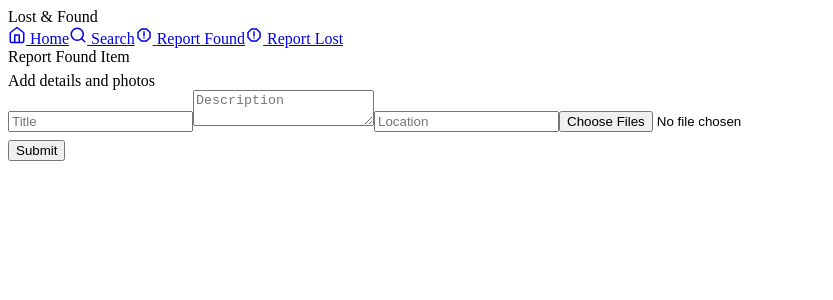
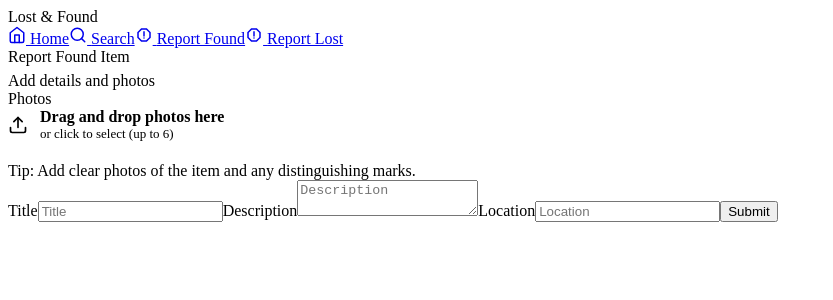
Before and after one commit to nikhil-m-star/LostAndFound, a React (Vite) app in the folder frontend/: page /report/found in a window 1280 px wide. Shown: the top 300 px of the page, without its empty margins (0-833 px from the left). Built offline with nearby package versions, Linux system fonts and the light colour scheme; the HTML template or start-up script is replaced by a standard one.

Commit message:
feat(ui): refined report forms - upload field, two-column layout; fix JSX nesting

```diff
--- a/frontend/src/App.css
+++ b/frontend/src/App.css
@@ -44,6 +44,23 @@ body { font-family: 'Poppins', Inter, system-ui, Arial, sans-serif; margin: 0; p
 .report-form button { padding: 10px 14px; background: var(--accent); color: black; border: none; border-radius: 8px; cursor: pointer; font-weight:700; transition: background .12s ease, transform .08s ease; }
 .report-form button:hover { background: var(--accent-dark); transform: translateY(-1px); }
 
+/* Report form refined layout */
+.report-panel { display:flex; gap: 24px; align-items:flex-start; margin-top: 12px; }
+.form-left { width: 360px; flex-shrink:0; }
+.form-right { flex:1; }
+.file-drop { padding: 18px; border-radius: 10px; background: linear-gradient(180deg, rgba(255,255,255,0.02), rgba(255,255,255,0.01)); border: 1px solid rgba(255,255,255,0.03); cursor: pointer; }
+.file-drop:hover { border-color: rgba(29,185,84,0.16); box-shadow: 0 8px 26px rgba(29,185,84,0.03); }
+.thumb-preview { width: 100px; height: 100px; border-radius:8px; overflow:hidden; position:relative; background:#0b0b0b; }
+.thumb-preview img { width:100%; height:100%; object-fit:cover; display:block }
+.thumb-remove { position:absolute; right:6px; top:6px; background: rgba(0,0,0,0.5); border:none; color:white; border-radius:50%; width:28px; height:28px; display:flex; align-items:center; justify-content:center; cursor:pointer }
+.field-label { font-weight:600; margin-bottom:6px; color:var(--text); }
+.small-muted { color:var(--muted); font-size:13px }
+
+@media (max-width: 900px) {
+	.report-panel { flex-direction: column; }
+	.form-left { width: 100%; }
+}
+
 .sidebar a.active, .sidebar a:hover { background: var(--accent-muted); color: white; }
 
 .card:hover { box-shadow: 0 12px 36px rgba(29,185,84,0.08); }
--- /dev/null
+++ b/frontend/src/components/UploadField.jsx
@@ -0,0 +1,63 @@
+import React from 'react'
+import { FiUpload, FiX } from 'react-icons/fi'
+
+export default function UploadField({ files, setFiles, max = 6 }) {
+  const inputRef = React.useRef()
+
+  const onFiles = (fileList) => {
+    const arr = Array.from(fileList).slice(0, max)
+    setFiles(prev => [...prev, ...arr].slice(0, max))
+  }
+
+  const handleChange = (e) => onFiles(e.target.files)
+
+  const handleDrop = (e) => {
+    e.preventDefault()
+    onFiles(e.dataTransfer.files)
+  }
+
+  const removeAt = (index) => setFiles(prev => {
+    const removed = prev[index]
+    if (removed && removed.preview) URL.revokeObjectURL(removed.preview)
+    return prev.filter((_, i) => i !== index)
+  })
+
+  // ensure each file has a preview url (mutate file objects so previews can be revoked)
+  const filesWithPreview = files.map(f => {
+    if (!f.preview) f.preview = URL.createObjectURL(f)
+    return f
+  })
+
+  React.useEffect(() => {
+    return () => {
+      // revoke object URLs on unmount
+      filesWithPreview.forEach(f => f.preview && URL.revokeObjectURL(f.preview))
+    }
+  }, [filesWithPreview])
+
+  return (
+    <div>
+      <div className="file-drop" onDrop={handleDrop} onDragOver={(e)=>e.preventDefault()} onClick={() => inputRef.current.click()} role="button" tabIndex={0}>
+        <input ref={inputRef} type="file" multiple accept="image/*" onChange={handleChange} style={{display:'none'}} />
+        <div style={{display:'flex',alignItems:'center',gap:12}}>
+          <FiUpload style={{width:20,height:20}} />
+          <div>
+            <div style={{fontWeight:700}}>Drag and drop photos here</div>
+            <div style={{color:'var(--muted)',fontSize:13}}>or click to select (up to {max})</div>
+          </div>
+        </div>
+      </div>
+
+      <div style={{display:'flex',gap:8,flexWrap:'wrap',marginTop:12}}>
+        {filesWithPreview.map((f, i) => (
+          <div key={i} className="thumb-preview">
+            <img src={f.preview} alt={f.name || `file-${i}`} />
+            <button className="thumb-remove" onClick={(e)=>{e.stopPropagation(); removeAt(i)}} aria-label={`Remove ${f.name || 'image'}`}>
+              <FiX />
+            </button>
+          </div>
+        ))}
+      </div>
+    </div>
+  )
+}
--- a/frontend/src/pages/ReportFound.jsx
+++ b/frontend/src/pages/ReportFound.jsx
@@ -1,27 +1,14 @@
 import React, { useState } from 'react'
+import UploadField from '../components/UploadField'
 
 export default function ReportFound() {
   const [title, setTitle] = useState('')
   const [description, setDescription] = useState('')
   const [location, setLocation] = useState('')
   const [files, setFiles] = useState([])
-  const [previews, setPreviews] = useState([])
   const [loading, setLoading] = useState(false)
 
-  const handleFiles = (e) => {
-    const arr = Array.from(e.target.files)
-    setFiles(arr)
-    // create previews
-    const urls = arr.map(f => ({ name: f.name, url: URL.createObjectURL(f) }))
-    setPreviews(urls)
-  }
-
-  React.useEffect(() => {
-    return () => {
-      // revoke object URLs
-      previews.forEach(p => URL.revokeObjectURL(p.url))
-    }
-  }, [previews])
+  // files are managed by UploadField (previews generated there)
 
   const handleSubmit = async (e) => {
     e.preventDefault()
@@ -77,22 +64,28 @@ export default function ReportFound() {
           <div style={{color:'var(--muted)',marginTop:6}}>Add details and photos</div>
         </div>
       </div>
-      <div className="report-form">
+      <div className="report-panel">
+        <div className="form-left">
+          <div className="field-label">Photos</div>
+          <UploadField files={files} setFiles={setFiles} />
+          <div className="small-muted" style={{marginTop:8}}>Tip: Add clear photos of the item and any distinguishing marks.</div>
+        </div>
+
+        <div className="form-right report-form">
           <form onSubmit={handleSubmit}>
+            <label className="field-label">Title</label>
             <input value={title} onChange={(e) => setTitle(e.target.value)} placeholder="Title" required />
+
+            <label className="field-label">Description</label>
             <textarea value={description} onChange={(e) => setDescription(e.target.value)} placeholder="Description" required />
+
+            <label className="field-label">Location</label>
             <input value={location} onChange={(e) => setLocation(e.target.value)} placeholder="Location" />
-          <input type="file" multiple accept="image/*" onChange={handleFiles} />
-          <div style={{display:'flex',gap:8,marginTop:8,flexWrap:'wrap'}}>
-            {previews.map((p, i) => (
-              <div key={i} style={{width:84,height:84,background:'#111',borderRadius:8,overflow:'hidden'}}>
-                <img src={p.url} alt={p.name} style={{width:'100%',height:'100%',objectFit:'cover'}} />
-              </div>
-            ))}
-          </div>
+
             <button type="submit" disabled={loading}>{loading ? 'Uploading…' : 'Submit'}</button>
           </form>
         </div>
       </div>
+    </div>
   )
 }
--- a/frontend/src/pages/ReportLost.jsx
+++ b/frontend/src/pages/ReportLost.jsx
@@ -1,25 +1,14 @@
 import React, { useState } from 'react'
+import UploadField from '../components/UploadField'
 
 export default function ReportLost() {
   const [title, setTitle] = useState('')
   const [description, setDescription] = useState('')
   const [location, setLocation] = useState('')
   const [files, setFiles] = useState([])
-  const [previews, setPreviews] = useState([])
   const [loading, setLoading] = useState(false)
 
-  const handleFiles = (e) => {
-    const arr = Array.from(e.target.files)
-    setFiles(arr)
-    const urls = arr.map(f => ({ name: f.name, url: URL.createObjectURL(f) }))
-    setPreviews(urls)
-  }
-
-  React.useEffect(() => {
-    return () => {
-      previews.forEach(p => URL.revokeObjectURL(p.url))
-    }
-  }, [previews])
+  // files managed by UploadField (previews shown there)
 
   const handleSubmit = async (e) => {
     e.preventDefault()
@@ -75,22 +64,28 @@ export default function ReportLost() {
           <div style={{color:'var(--muted)',marginTop:6}}>Describe it and add photos</div>
         </div>
       </div>
-      <div className="report-form">
+      <div className="report-panel">
+        <div className="form-left">
+          <div className="field-label">Photos</div>
+          <UploadField files={files} setFiles={setFiles} />
+          <div className="small-muted" style={{marginTop:8}}>Tip: Include any identifying marks or labels.</div>
+        </div>
+
+        <div className="form-right report-form">
           <form onSubmit={handleSubmit}>
+            <label className="field-label">Title</label>
             <input value={title} onChange={(e) => setTitle(e.target.value)} placeholder="Title" required />
+
+            <label className="field-label">Description</label>
             <textarea value={description} onChange={(e) => setDescription(e.target.value)} placeholder="Description" required />
+
+            <label className="field-label">Location</label>
             <input value={location} onChange={(e) => setLocation(e.target.value)} placeholder="Location" />
-          <input type="file" multiple accept="image/*" onChange={handleFiles} />
-          <div style={{display:'flex',gap:8,marginTop:8,flexWrap:'wrap'}}>
-            {previews.map((p, i) => (
-              <div key={i} style={{width:84,height:84,background:'#111',borderRadius:8,overflow:'hidden'}}>
-                <img src={p.url} alt={p.name} style={{width:'100%',height:'100%',objectFit:'cover'}} />
-              </div>
-            ))}
-          </div>
+
             <button type="submit" disabled={loading}>{loading ? 'Uploading…' : 'Submit'}</button>
           </form>
         </div>
       </div>
+    </div>
   )
 }
```
Lines whose indentation alone changed are shown as unchanged.
